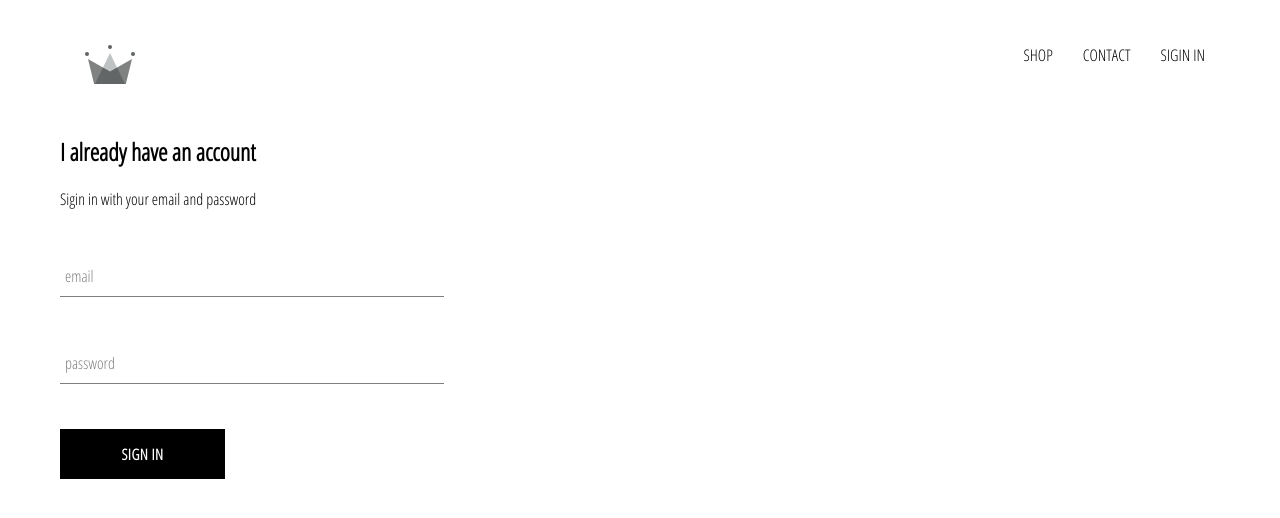
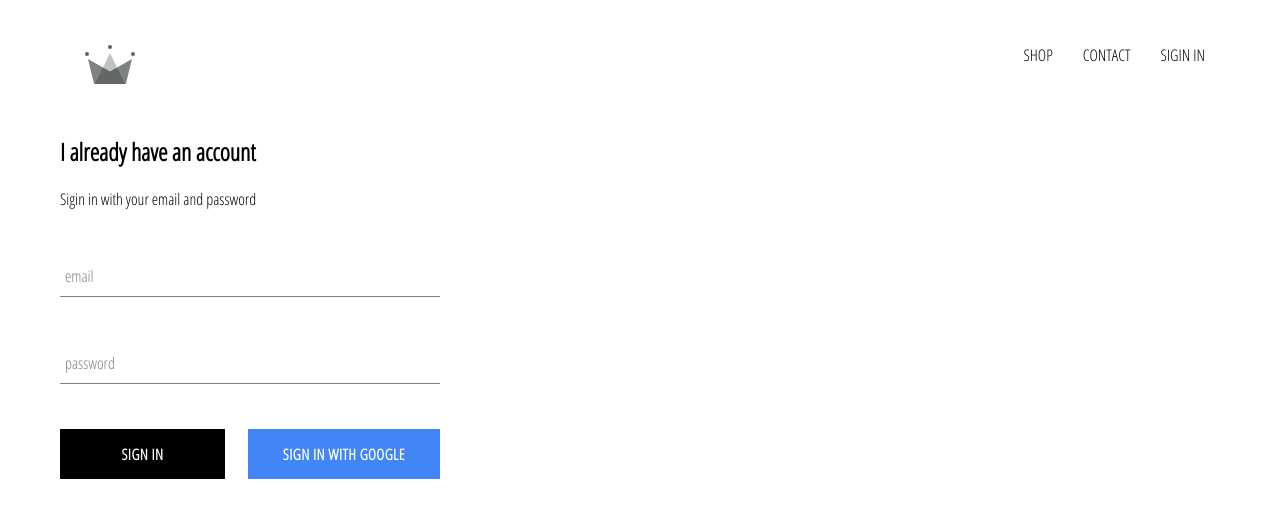
Before and after one commit to omaralhoori/e-commerce-react, a React (Create React App) app: page /signin in a window 1280 px wide. Shown: the top 518 px of the page. Built offline with nearby package versions, Linux system fonts and the light colour scheme; no server answers.

Commit message:
add sigin with google to sign in component

```diff
--- a/src/components/sigin-in/sigin-in.jsx
+++ b/src/components/sigin-in/sigin-in.jsx
@@ -2,6 +2,8 @@
 
 import FormInput from '../form-input/form-input'
 import CustomButton from '../custom-button/custom-button'
+
+import { signInWithGoogle } from '../../firebase/firebase.utils'
 
 import './sigin-in.scss'
 
@@ -47,7 +49,10 @@
                         label="password"
                         required />
 
+                    <div className="buttons">
                         <CustomButton type='submit'>Sign in</CustomButton>
+                        <CustomButton onClick={signInWithGoogle} isGoogleSiginIn>Sign in with Google</CustomButton>
+                    </div>
                 </form>
             </div>
         )
--- a/src/components/sigin-in/sigin-in.scss
+++ b/src/components/sigin-in/sigin-in.scss
@@ -1,9 +1,13 @@
 .sigin-in{
-    width: 30vw;
+    width: 380px;
     display: flex;
     flex-direction: column;
 
     .title {
         margin: 10px 0;
     }
+    .buttons{
+        display: flex;
+        justify-content: space-between;
+    }
 }
```
Lines whose indentation alone changed are shown as unchanged.
